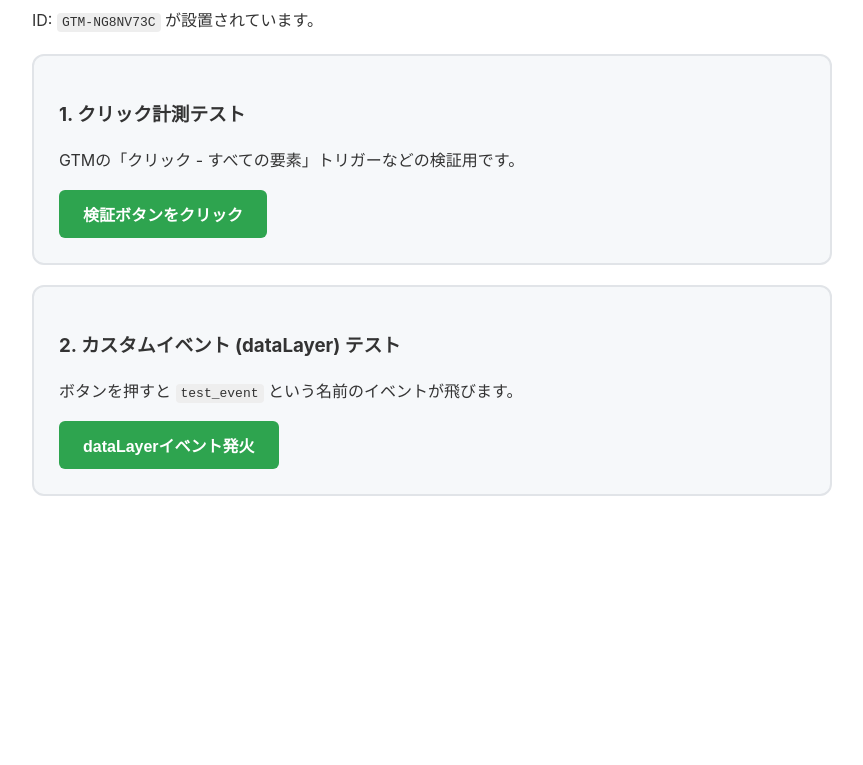
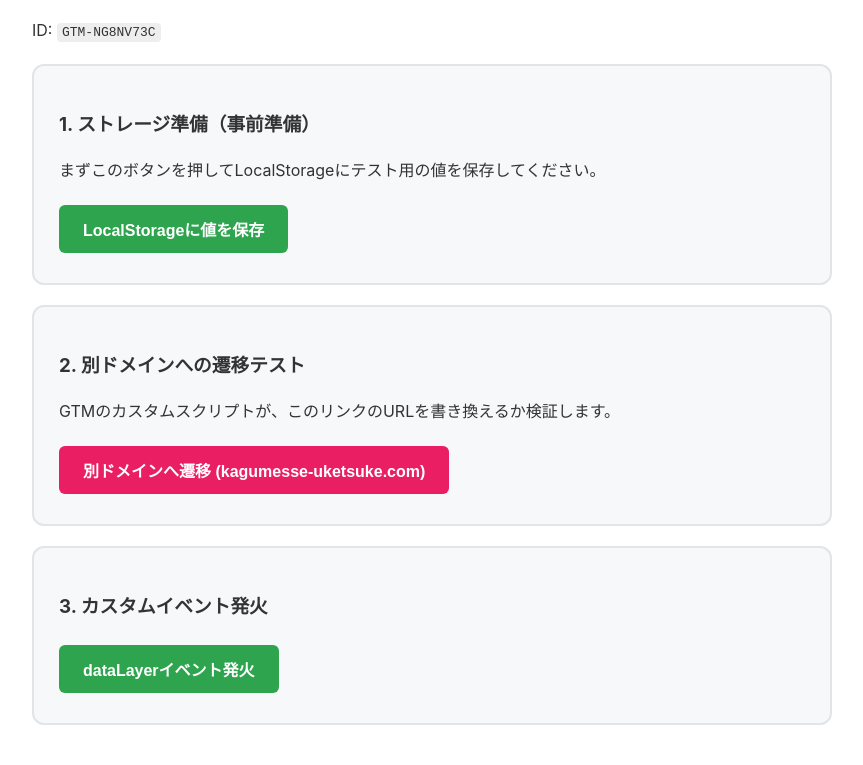
Before and after one commit to t-kusabiraki/tag-test, a plain HTML site: page index.html in a window 1280 px wide. Shown: the part 128-893 px from the top of the page, without its empty margins (208-1071 px from the left). Before the commit the page ends 800 px from the top, so only its background shows below. Drawn offline with Linux system fonts and the light colour scheme.

Commit message:
Update index.html
別ドメイン遷移追加

```diff
--- a/index.html
+++ b/index.html
@@ -3,7 +3,8 @@
 <head>
     <meta charset="UTF-8">
     <meta name="viewport" content="width=device-width, initial-scale=1.0">
-    <meta name="robots" content="noindex, nofollow"> <title>GTM検証用テストサイト</title>
+    <meta name="robots" content="noindex, nofollow">
+    <title>GTM検証用テストサイト</title>
 
     <script>(function(w,d,s,l,i){w[l]=w[l]||[];w[l].push({'gtm.start':
     new Date().getTime(),event:'gtm.js'});var f=d.getElementsByTagName(s)[0],
@@ -13,40 +14,44 @@
     <style>
         body { font-family: -apple-system, BlinkMacSystemFont, "Segoe UI", Roboto, sans-serif; padding: 40px; line-height: 1.6; color: #333; max-width: 800px; margin: auto; }
         .test-box { border: 2px solid #e1e4e8; padding: 25px; margin-top: 20px; border-radius: 12px; background-color: #f6f8fa; }
-        h1 { color: #0366d6; border-bottom: 2px solid #eee; pb: 10px; }
-        button { padding: 12px 24px; font-size: 16px; font-weight: bold; cursor: pointer; background: #2ea44f; color: white; border: none; border-radius: 6px; transition: 0.2s; }
+        h1 { color: #0366d6; border-bottom: 2px solid #eee; padding-bottom: 10px; }
+        button { padding: 12px 24px; font-size: 16px; font-weight: bold; cursor: pointer; background: #2ea44f; color: white; border: none; border-radius: 6px; transition: 0.2s; margin: 5px 0; }
         button:hover { background: #2c974b; transform: translateY(-1px); }
         .code-hint { background: #eee; padding: 2px 5px; border-radius: 4px; font-family: monospace; }
+        .link-btn { background: #e91e63; text-decoration: none; display: inline-block; }
+        .link-btn:hover { background: #d81b60; }
     </style>
 </head>
 <body>
     <noscript><iframe src="https://www.googletagmanager.com/gtm.js?id=GTM-NG8NV73C"
     height="0" width="0" style="display:none;visibility:hidden"></iframe></noscript>
     <h1>🧪 GTM検証用テストサイト</h1>
-    <p>ID: <span class="code-hint">GTM-NG8NV73C</span> が設置されています。</p>
+    <p>ID: <span class="code-hint">GTM-NG8NV73C</span></p>
 
     <div class="test-box">
-        <h3>1. クリック計測テスト</h3>
-        <p>GTMの「クリック - すべての要素」トリガーなどの検証用です。</p>
-        <button id="test-click-btn" class="target-button">検証ボタンをクリック</button>
+        <h3>1. ストレージ準備（事前準備）</h3>
+        <p>まずこのボタンを押してLocalStorageにテスト用の値を保存してください。</p>
+        <button onclick="setTestStorage()">LocalStorageに値を保存</button>
+        <script>
+            function setTestStorage() {
+                localStorage.setItem('__sptrk_u', 'test-user-99999');
+                alert('保存完了！キー: __sptrk_u, 値: test-user-99999');
+            }
+        </script>
     </div>
 
     <div class="test-box">
-        <h3>2. カスタムイベント (dataLayer) テスト</h3>
-        <p>ボタンを押すと <span class="code-hint">test_event</span> という名前のイベントが飛びます。</p>
-        <button onclick="fireDataLayerEvent()">dataLayerイベント発火</button>
+        <h3>2. 別ドメインへの遷移テスト</h3>
+        <p>GTMのカスタムスクリプトが、このリンクのURLを書き換えるか検証します。</p>
+        <a href="https://kagumesse-uketsuke.com" id="cross-domain-link" target="_blank">
+            <button type="button" class="link-btn">別ドメインへ遷移 (kagumesse-uketsuke.com)</button>
+        </a>
     </div>
 
-    <script>
-        function fireDataLayerEvent() {
-            window.dataLayer = window.dataLayer || [];
-            window.dataLayer.push({
-                'event': 'test_event',
-                'event_category': 'test_action',
-                'event_label': 'github_pages_demo'
-            });
-            alert('dataLayerにイベントを送りました。GTMプレビューを確認してください。');
-        }
-    </script>
+    <div class="test-box">
+        <h3>3. カスタムイベント発火</h3>
+        <button onclick="window.dataLayer.push({'event': 'test_event'}); alert('event: test_event を送信しました');">dataLayerイベント発火</button>
+    </div>
+
 </body>
 </html>
```
